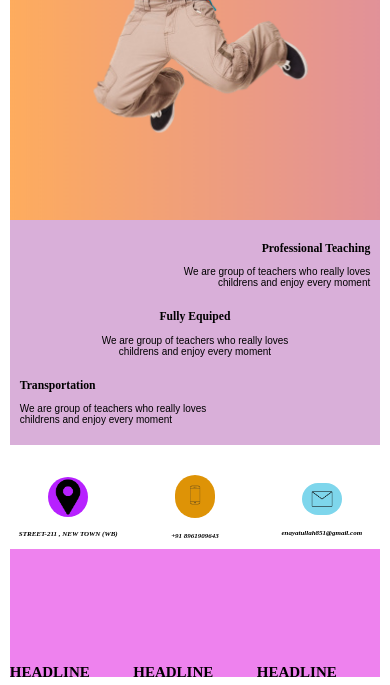
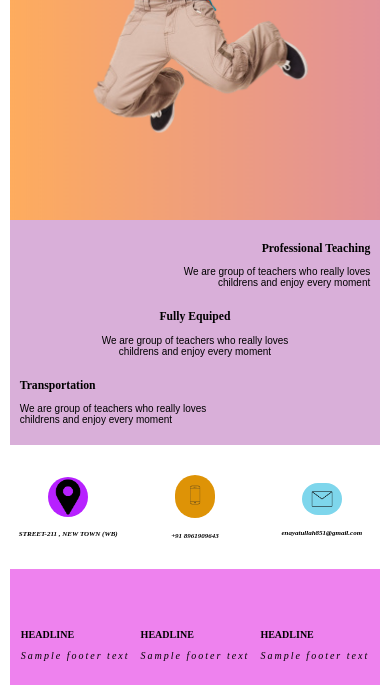
Before and after one commit to Enayat789/Hamberger-menu, a plain HTML site: page index.html in a window 390 px wide. Shown: the part 4599-5284 px from the top of the page. Drawn offline with Linux system fonts and the light colour scheme.

Commit message:
new changes

```diff
--- a/querries.css
+++ b/querries.css
@@ -364,6 +364,45 @@
     .message>h4 {
         /* background-color: yellow; */
         font-size: 7px;
+    }
+    /*  QUERRIES FOR MLINE */
+    .mline {
+        padding-top: 0px;
+        padding-bottom: 20px;
+        background-color: violet;
+        width: 95vw;
+        height: auto;
+        margin: auto;
+        margin-top: 20px;
+        justify-content: center;
+    }
+    .line {
+        /* padding-top: 50px; */
+        display: flex;
+        flex-direction: row;
+        justify-content: space-evenly;
+    }
+    .line-1>h3,
+    .line-2>h3,
+    .line-3>h3 {
+        font-size: 10px;
+    }
+    .line-1>p,
+    .line-2>p,
+    .line-3>p {
+        font-size: 10px;
+        letter-spacing: 2px;
+        font-style: italic;
+    }
+    .icon_line {
+        text-align: center;
+        margin-top: 20px;
+    }
+    .icon_line>img {
+        width: 25px;
+        height: 25px;
+        padding: 5px;
+        border-radius: 10px;
     }
 }
 
--- a/style.css
+++ b/style.css
@@ -755,13 +755,12 @@ body {
     width: 95vw;
     height: 20vw;
     margin: auto;
+    margin-top: 20px;
     justify-content: center;
-    /* align-items: center; */
 }
 
 .line {
     padding-top: 50px;
-    /* background-color: #B721FF; */
     display: flex;
     flex-direction: row;
     justify-content: space-around;
@@ -770,27 +769,23 @@ body {
 .line-1>h3,
 .line-2>h3,
 .line-3>h3 {
-    /* background-color: #21D4FD; */
     font-size: 15px;
 }
 
 .line-1>p,
 .line-2>p,
 .line-3>p {
-    /* background-color: blue; */
     font-size: 15px;
     letter-spacing: 2px;
     font-style: italic;
 }
 
 .icon_line {
-    /* background-color: brown; */
     text-align: center;
     margin-top: 50px;
 }
 
 .icon_line>img {
-    /* background-color: violet; */
     width: 25px;
     height: 25px;
     padding: 5px;
```
